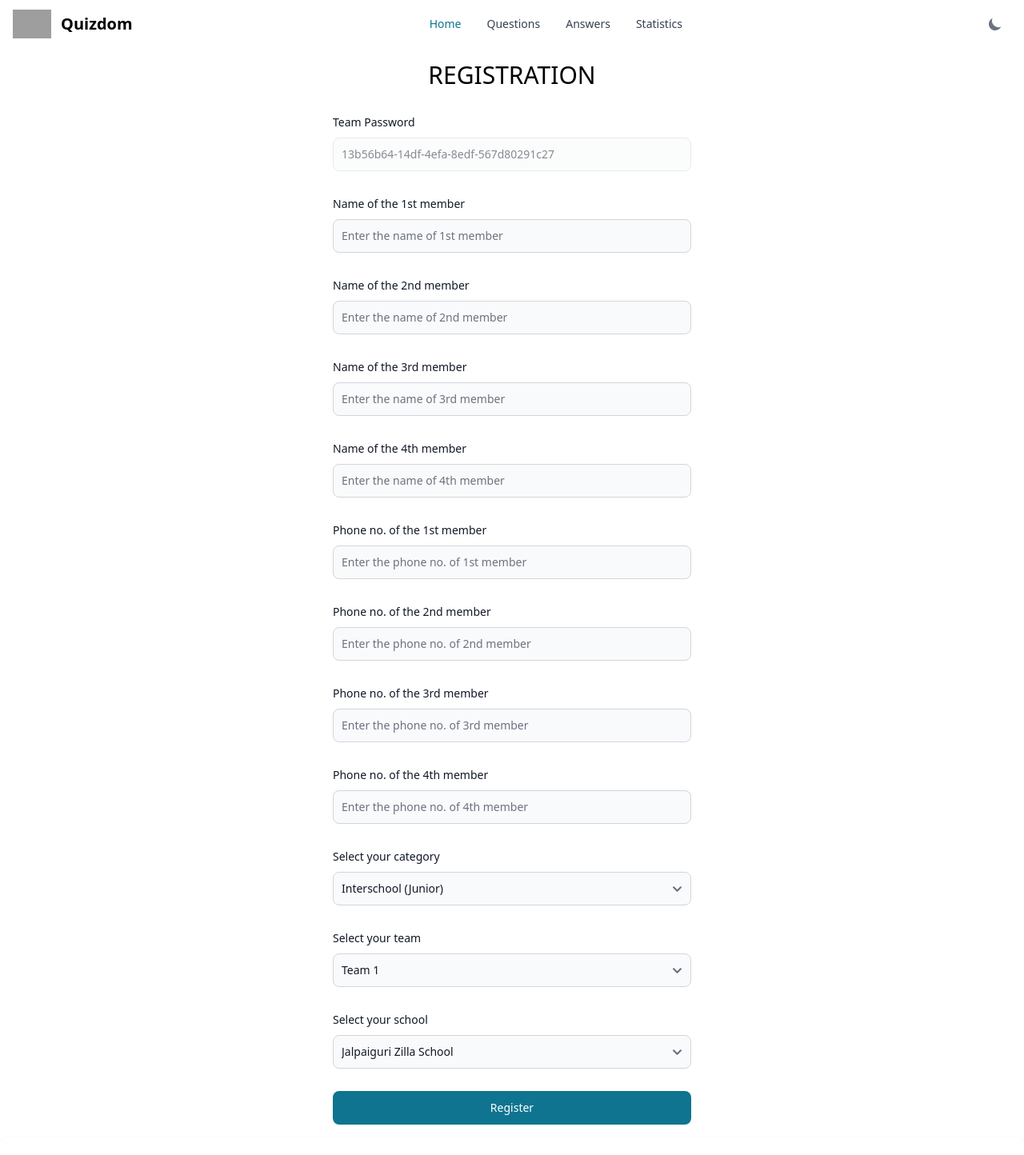
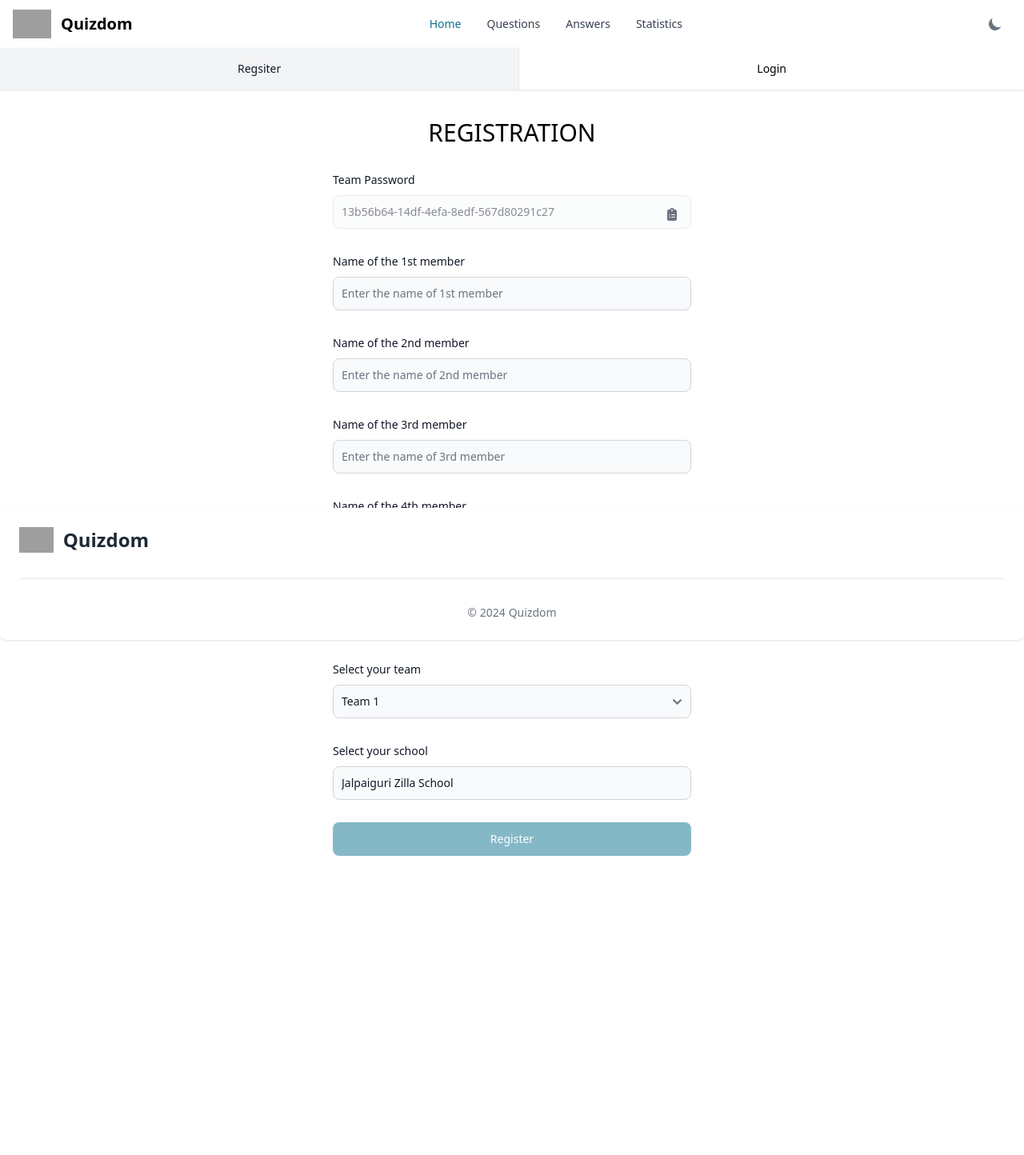
Before and after one commit to abindent/quizgamejzs, a Next.js app in the folder quizdom/: page / in a window 1280 px wide. Shown: the top 1444 px of the page at 80% size. After the commit the page ends 1098 px from the top, so only its background shows below. Built offline with nearby package versions, Linux system fonts and the light colour scheme; grey boxes are pictures that could not be loaded.

Commit message:
On the way to build the frontend

```diff
--- a/quizdom/src/components/panel/footer/index.tsx
+++ b/quizdom/src/components/panel/footer/index.tsx
@@ -2,7 +2,7 @@ import { Footer, FooterBrand, FooterCopyright, FooterDivider } from "flowbite-re
 
 export default function AppFooter() {
   return (
-    <Footer container>
+    <Footer container className="fixed bottom-0">
       <div className="w-full text-center">
         <div className="w-full justify-between sm:flex sm:items-center sm:justify-between">
           <FooterBrand
--- a/quizdom/src/components/website/home/index.tsx
+++ b/quizdom/src/components/website/home/index.tsx
@@ -6,25 +6,26 @@ import * as React from "react";
 import { v4 } from "uuid";
 
 // FLOWBITE
-import { TextInput, Label, Select, Button } from "flowbite-react";
+import { Button, Clipboard, Label, Tabs, TextInput, Select } from "flowbite-react";
 
 
 export default function Home() {
     interface RegistrationData {
-        password: string | undefined;
+        password: string;
         members: {
             member1: string | undefined,
             member2: string | undefined,
             member3: string | undefined,
-            member4: string | undefined,
-            phone1: string | undefined,
-            phone2: string | undefined,
-            phone3: string | undefined,
-            phone4: string | undefined,
+            member4: string | undefined
         };
         team: string | undefined;
         category: string | undefined,
         school: string | undefined
+    }
+
+    interface LoginData {
+        _id: string | undefined;
+        _t_password: string | undefined
     }
 
     const initialState: RegistrationData = {
@@ -33,22 +34,24 @@ export default function Home() {
             member1: "",
             member2: "",
             member3: "",
-            member4: "",
-            phone1: "",
-            phone2: "",
-            phone3: "",
-            phone4: ""
+            member4: ""
         },
         team: "Team 1",
         category: "Interschool (Junior)",
         school: "Jalpaiguri Zilla School"
 
     }
+
+    const loginInitialState: LoginData = {
+        _id: "",
+        _t_password: ""
+    }
     const [data, setData] = React.useState<RegistrationData>(initialState)
+    const [loginData, setLoginData] = React.useState<LoginData>(loginInitialState)
 
     function handleChange(e: React.ChangeEvent<HTMLInputElement>) {
         const { id, value } = e.target;
-        if (id === 'member1' || id === 'member2' || id === "member3" || id === "member4" || id === "phone1" || id === "phone2" || id === "phone3" || id === "phone4") {
+        if (id.includes("member")) {
             setData(prevState => ({
                 ...prevState,
                 members: {
@@ -56,7 +59,15 @@ export default function Home() {
                     [id]: value
                 }
             }));
-        } else {
+        }
+
+        else if (id === "_id" || id === "_t_password") {
+            setLoginData(prevState => ({
+                ...prevState,
+                [id]: value
+            }))
+        }
+        else {
             setData(prevState => ({
                 ...prevState,
                 [id]: value
@@ -74,14 +85,20 @@ export default function Home() {
 
     }
 
+
     return (
+        <Tabs aria-label="Default tabs" variant="fullWidth">
+            <Tabs.Item active title="Regsiter">
                 <form className="flex w-full h-full flex-col gap-7 justify-evenly items-center p-4">
                     <h1 className="dark:text-[rgb(102,82,82)] text-3xl font-medium">REGISTRATION</h1>
                     <div>
+                        <div className="relative">
                             <div className="mb-2 block w-[35vw]">
                                 <Label htmlFor="password" value="Team Password" />
                             </div>
                             <TextInput disabled id="password" type="text" value={data?.password} required />
+                            <Clipboard.WithIcon className="top-3/4" valueToCopy={data?.password} />
+                        </div>
                     </div>
                     <div>
                         <div className="mb-2 block w-[35vw]">
@@ -106,30 +123,6 @@ export default function Home() {
                             <Label htmlFor="member4" value="Name of the 4th member" />
                         </div>
                         <TextInput id="member4" type="text" placeholder="Enter the name of 4th member " value={data?.members.member4} onChange={handleChange} required />
-            </div>
-            <div>
-                <div className="mb-2 block w-[35vw]">
-                    <Label htmlFor="phone1" value="Phone no. of the 1st member" />
-                </div>
-                <TextInput id="phone1" type="text" placeholder="Enter the phone no. of 1st member" value={data?.members.phone1} onChange={handleChange} required />
-            </div>
-            <div>
-                <div className="mb-2 block w-[35vw]">
-                    <Label htmlFor="phone2" value="Phone no. of the 2nd member" />
-                </div>
-                <TextInput id="phone2" type="text" placeholder="Enter the phone no. of 2nd member" value={data?.members.phone2} onChange={handleChange} required />
-            </div>
-            <div>
-                <div className="mb-2 block w-[35vw]">
-                    <Label htmlFor="phone3" value="Phone no. of the 3rd member" />
-                </div>
-                <TextInput id="phone3" type="text" placeholder="Enter the phone no. of 3rd member" value={data?.members.phone3} onChange={handleChange} required />
-            </div>
-            <div>
-                <div className="mb-2 block w-[35vw]">
-                    <Label htmlFor="phone4" value="Phone no. of the 4th member" />
-                </div>
-                <TextInput id="phone4" type="text" placeholder="Enter the phone no. of 4th member" value={data?.members.phone4} onChange={handleChange} required />
                     </div>
                     <div>
                         <div className="mb-2 block">
@@ -157,21 +150,33 @@ export default function Home() {
                         </Select>
                     </div>
                     <div>
-                <div className="mb-2 block">
+                        <div className="w-[35vw] mb-2 block">
                             <Label htmlFor="school" value="Select your school" />
                         </div>
-                <Select className="w-[35vw]" id="school" value={data?.school} onChange={handleSelect} required>
-                    <option value={"Jalpaiguri Zilla School"}>Jalpaiguri Zilla School</option>
-                    <option value={"Fanindra Deb Institution"}>Fanindra Deb Institution</option>
-                    <option value={"Sonaulla Higher Secondary School"}>Sonaulla Higher Secondary School</option>
-                    <option value={"Ashalata Basu Vidyalaya"}>Ashalata Basu Vidyalaya</option>
-                    <option value={"Sunitibala Sadar Girls High School"}>Sunitibala Sadar Girls High School</option>
-                    <option value={"Jalpaiguri Govt. Girls' High School"}>Jalpaiguri Govt. Girls' High School</option>
-                    <option value={"Central Girls High School"}>Central Girls High School</option>
-                    <option value={"Kadamtala Girls' High School"}>Kadamtala Girls' High School</option>
-                </Select>
+                        <TextInput id="school" type="text" placeholder="Enter your school's name" value={data.school} onChange={handleChange} required />
                     </div>
-            <Button className="w-[35vw]">Register</Button>
+                    <Button className="w-[35vw]" disabled>Register</Button>
                 </form>
+            </Tabs.Item>
+            <Tabs.Item color="black" title="Login">
+                <form className="flex w-full h-full flex-col gap-7 justify-evenly items-center p-4">
+                    <h1 className="dark:text-[rgb(102,82,82)] text-3xl font-medium">LOGIN</h1>
+                    <div>
+                        <div className="mb-2 block w-[35vw]">
+                            <Label htmlFor="_id" value="Enter Team ID" />
+                        </div>
+                        <TextInput id="_id" type="text" placeholder="Enter your team ID" value={loginData._id} onChange={handleChange} required />
+                    </div>
+                    <div>
+                        <div className="mb-2 block w-[35vw]">
+                            <Label htmlFor="_t_password" value="Enter password" />
+                        </div>
+                        <TextInput id="_t_password" type="password" placeholder="Enter your password" value={loginData._t_password} onChange={handleChange} required />
+                    </div>
+
+                    <Button className="w-[35vw]" disabled>Login</Button>
+                </form>
+            </Tabs.Item>
+        </Tabs>
     );
 }
```
Also changed, not shown: 1 other file (tests, documents, lock files or other folders). Lines whose indentation alone changed are shown as unchanged.
